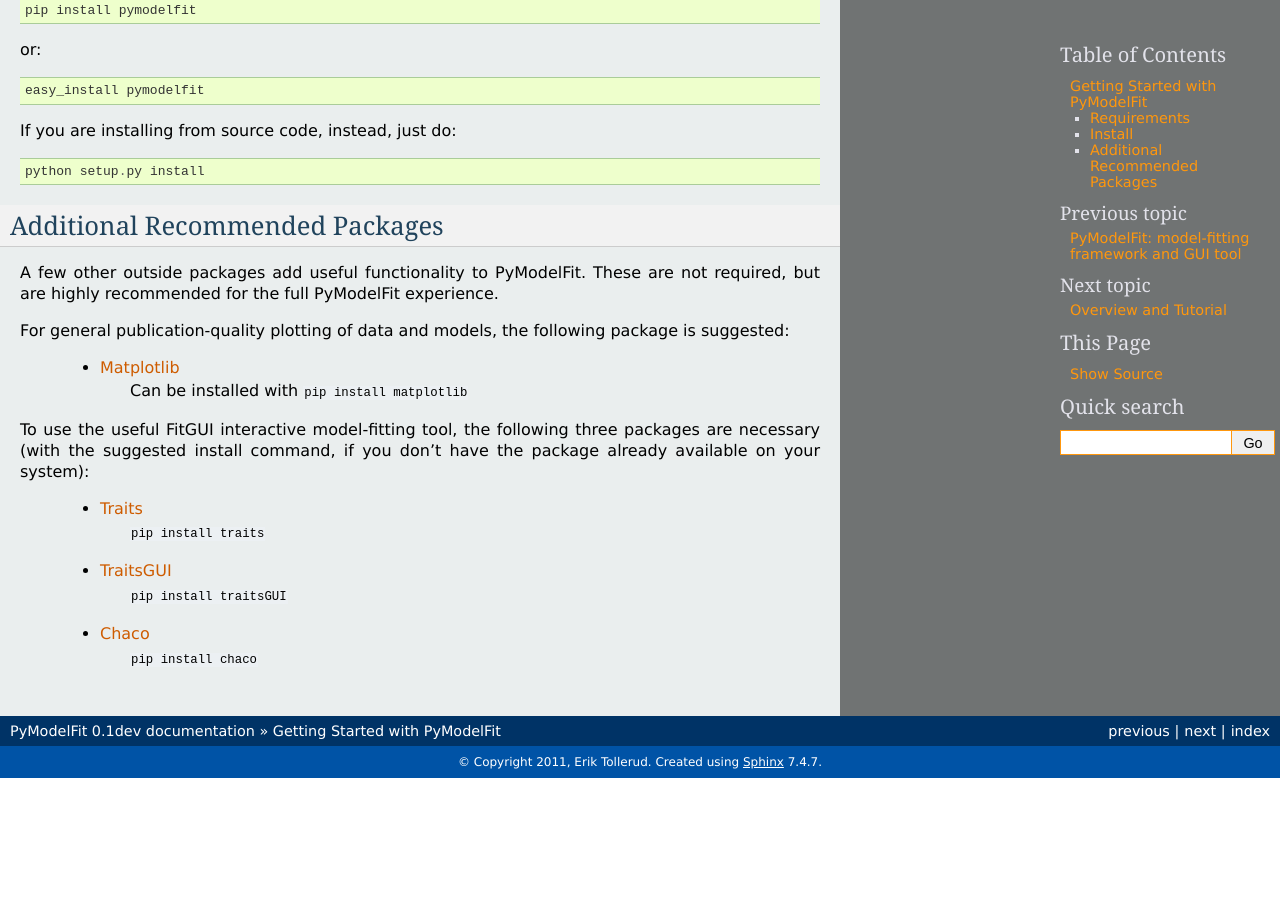
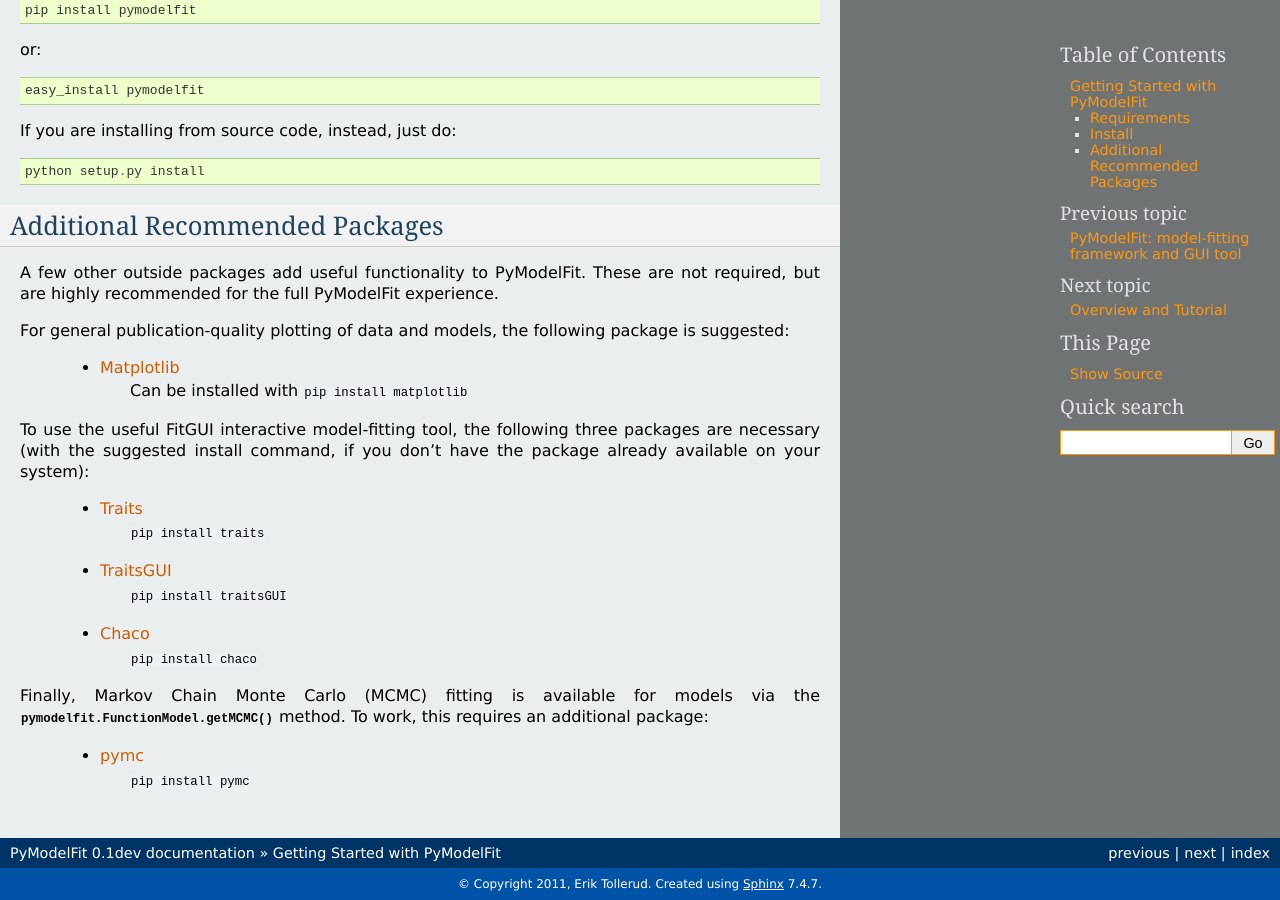
Before and after one commit to eteq/pymodelfit, a Sphinx documentation site: the page built from docs/start.rst, in a window 1280 px wide and 900 px high, scrolled down 566 px. Built offline with Sphinx 7.4.7, drawn with Linux system fonts in a browser that asks for light colours; formulas are drawn with MathJax 3; before the commit the page ends 1344 px from its top, so only the background shows below that.

```diff
--- a/docs/start.rst
+++ b/docs/start.rst
@@ -57,3 +57,10 @@
         ``pip install traitsGUI``
     * `Chaco <http://code.enthought.com/projects/chaco/>`_
         ``pip install chaco``
+
+Finally, Markov Chain Monte Carlo (MCMC) fitting is available for models via the
+:func:`pymodelfit.FunctionModel.getMCMC` method.  To work, this requires an
+additional package:
+
+    * `pymc <http://code.google.com/p/pymc/>`_
+        ``pip install pymc``
--- a/setup.py
+++ b/setup.py
@@ -39,9 +39,9 @@
 if mod_build_sphinx is not None:
     cmdclassd['build_sphinx'] = mod_build_sphinx
 
-setup(name='Astropysics',
+setup(name='PyModelFit',
       version=versionstr,
-      description='Astrophysics libraries for Python',
+      description='Data-fitting and Model-building package',
       packages=find_packages(),
       scripts=glob('scripts/*'),
       requires=['numpy','scipy'],
```
